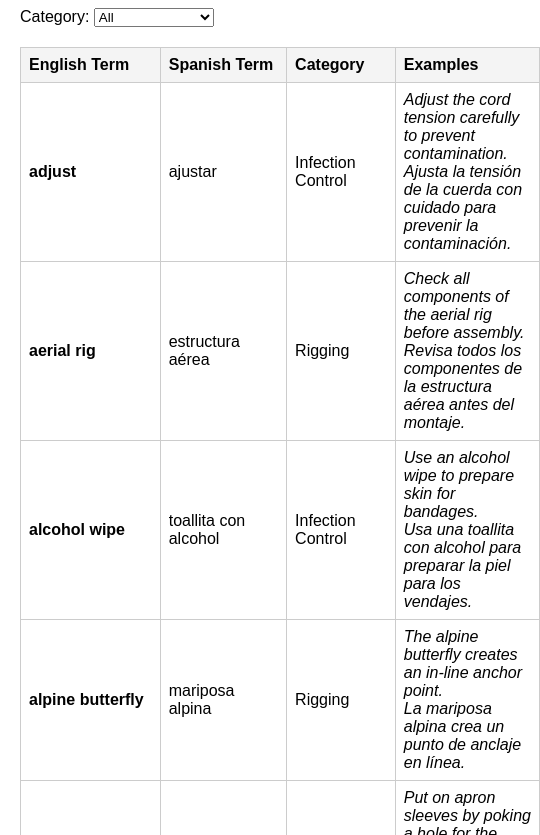
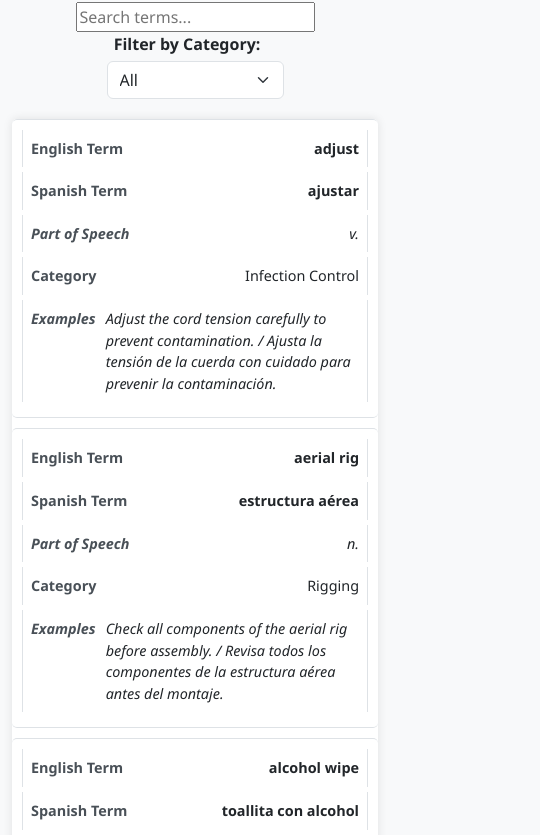
Before and after one commit to aebelenkiy/suspension-english-spanish-glossary, a plain HTML site: page index.html in a window 390 px wide. Shown: the part 129-964 px from the top of the page, 540 px wide, since content can reach past the window. Drawn offline with nearby package versions, Linux system fonts and the light colour scheme.

Commit message:
Add Bootstrap

```diff
--- a/index.html
+++ b/index.html
@@ -4,31 +4,39 @@
   <meta charset="UTF-8">
   <meta name="viewport" content="width=device-width, initial-scale=1.0">
   <title>Hook Suspension Glossary</title>
+  <link href="https://cdn.jsdelivr.net/npm/bootstrap@5.3.0/dist/css/bootstrap.min.css" rel="stylesheet">
   <link rel="stylesheet" href="style.css">
-  <script defer src="script.js"></script>
 </head>
 <body>
-  <div class="container">
-    <h1>Hook Suspension Glossary</h1>
-    <div class="filters">
-      <label for="category-filter">Category:</label>
-      <select id="category-filter">
+  <div class="container my-4">
+    <h1 class="text-center">Hook Suspension Spanish-English Glossary</h1>
+    <div class="filter-bar d-flex justify-content-between align-items-center">
+      <label for="search-bar">Search:</label>
+      <input type="text" id="search-bar" placeholder="Search terms...">
+      <label for="category-filter" class="form-label me-3">Filter by Category:</label>
+      <select id="category-filter" class="form-select w-auto">
         <option value="">All</option>
       </select>
     </div>
-    <table id="glossary">
-      <thead>
+    <table id="glossary-table" class="table table-bordered table-hover">
+      <thead class="table-dark">
         <tr>
           <th>English Term</th>
           <th>Spanish Term</th>
+          <th id="sort-pos" style="cursor: pointer;">Part of Speech 🔽</th>
           <th>Category</th>
           <th>Examples</th>
         </tr>
       </thead>
       <tbody>
-        <!-- Entries will be dynamically inserted here -->
+        <!-- Rows will be added dynamically -->
       </tbody>
     </table>
+    <footer>
+      <p>Made with ❤️ for the community.</p>
+    </footer>
   </div>
+  <script src="https://code.jquery.com/jquery-3.6.0.min.js"></script>
+  <script src="script.js"></script>
 </body>
 </html>
--- a/script.js
+++ b/script.js
@@ -1,48 +1,92 @@
-document.addEventListener("DOMContentLoaded", () => {
-  const tableBody = document.querySelector("#glossary tbody");
-  const categoryFilter = document.querySelector("#category-filter");
+// Variable to store glossary data
+let data = [];
+let posSortAsc = true; // State to track sort direction
 
-  // Fetch JSON data
-  fetch("glossary.json")
-    .then((response) => response.json())
-    .then((data) => {
-      populateTable(data);
-      populateFilter(data);
+// Function to render the table rows dynamically
+const renderTable = (filteredData) => {
+  const tableBody = document.querySelector('#glossary-table tbody');
+  tableBody.innerHTML = '';
+  filteredData.forEach(entry => {
+    const row = `
+      <tr>
+        <td class="term" data-label="English Term">${entry['English Term']}</td>
+        <td class="term" data-label="Spanish Term">${entry['Spanish Term']}</td>
+        <td class="part-of-speech" data-label="Part of Speech">${entry['Part of Speech']}</td>
+        <td data-label="Category">${entry['Category']}</td>
+        <td class="example" data-label="Examples">${entry['English Example']} / ${entry['Spanish Example']}</td>
+      </tr>
+    `;
+    tableBody.insertAdjacentHTML('beforeend', row);
+  });
+};
+
+document.getElementById('search-bar').addEventListener('input', (event) => {
+  const searchTerm = event.target.value.toLowerCase();
+  const filteredData = data.filter(entry =>
+    entry['English Term'].toLowerCase().includes(searchTerm) ||
+    entry['Spanish Term'].toLowerCase().includes(searchTerm) ||
+    entry['Part of Speech'].toLowerCase().includes(searchTerm) ||
+    entry['Category'].toLowerCase().includes(searchTerm)
+  );
+  renderTable(filteredData);
+});
+
+
+
+// Function to sort data by Part of Speech
+const sortDataByPOS = () => {
+  data.sort((a, b) => {
+    if (a['Part of Speech'] < b['Part of Speech']) return posSortAsc ? -1 : 1;
+    if (a['Part of Speech'] > b['Part of Speech']) return posSortAsc ? 1 : -1;
+    return 0;
+  });
+};
+
+// Event listener for sorting by Part of Speech
+const addSortingListeners = () => {
+  const posHeader = document.getElementById('sort-pos');
+  posHeader.addEventListener('click', () => {
+    posSortAsc = !posSortAsc; // Toggle sort direction
+    sortDataByPOS(); // Sort data
+    renderTable(data); // Re-render table with sorted data
+    posHeader.textContent = `Part of Speech ${posSortAsc ? '🔽' : '🔼'}`; // Update header arrow
+  });
+};
+
+// Function to filter data by category
+const filterByCategory = (selectedCategory) => {
+  return selectedCategory
+    ? data.filter(item => item.Category === selectedCategory)
+    : data;
+};
+
+// Load JSON data and initialize the glossary
+fetch('glossary.json')
+  .then(response => response.json())
+  .then(loadedData => {
+    data = loadedData; // Store data globally
+    const categoryFilter = document.getElementById('category-filter');
+
+    // Populate filter dropdown
+    const categories = [...new Set(data.map(item => item.Category))];
+    categories.forEach(category => {
+      const option = document.createElement('option');
+      option.value = category;
+      option.textContent = category;
+      categoryFilter.appendChild(option);
     });
 
-  // Populate Table
-  function populateTable(data) {
-    tableBody.innerHTML = ""; // Clear previous data
-    data.forEach((entry) => {
-      const row = `
-        <tr>
-          <td><strong>${entry["English Term"]}</strong></td>
-          <td>${entry["Spanish Term"]}</td>
-          <td>${entry["Category"]}</td>
-          <td>
-            <em>${entry["English Example"]}</em><br>
-            <em>${entry["Spanish Example"]}</em>
-          </td>
-        </tr>
-      `;
-      tableBody.insertAdjacentHTML("beforeend", row);
-    });
-  }
+    // Initial render of the table
+    renderTable(data);
 
-  // Populate Filter
-  function populateFilter(data) {
-    const categories = [...new Set(data.map((entry) => entry.Category))];
-    categories.forEach((category) => {
-      const option = `<option value="${category}">${category}</option>`;
-      categoryFilter.insertAdjacentHTML("beforeend", option);
+    // Event listener for filtering
+    categoryFilter.addEventListener('change', () => {
+      const selectedCategory = categoryFilter.value;
+      const filteredData = filterByCategory(selectedCategory);
+      renderTable(filteredData);
     });
 
-    categoryFilter.addEventListener("change", () => {
-      const selectedCategory = categoryFilter.value;
-      const filteredData = selectedCategory
-        ? data.filter((entry) => entry.Category === selectedCategory)
-        : data;
-      populateTable(filteredData);
-    });
-  }
-});
+    // Add sorting functionality
+    addSortingListeners();
+  })
+  .catch(error => console.error('Error loading glossary data:', error));
--- a/style.css
+++ b/style.css
@@ -1,40 +1,141 @@
+/* General Body Styles */
 body {
-  font-family: Arial, sans-serif;
+  background-color: #f8f9fa;
+  font-family: 'Segoe UI', Tahoma, Geneva, Verdana, sans-serif;
   margin: 0;
   padding: 0;
 }
 
-.container {
-  padding: 20px;
-}
-
 h1 {
+  font-family: 'Segoe UI', Tahoma, Geneva, Verdana, sans-serif;
+  color: #343a40;
   text-align: center;
-}
-
-.filters {
   margin-bottom: 20px;
 }
 
-table {
-  width: 100%;
-  border-collapse: collapse;
+/* Filter Bar */
+.filter-bar {
+  display: flex;
+  justify-content: space-between;
+  align-items: center;
+  margin-bottom: 20px;
 }
 
-table th, table td {
-  border: 1px solid #ccc;
-  padding: 8px;
-  text-align: left;
-}
-
-table th {
-  background-color: #f4f4f4;
-}
-
-strong {
+.filter-bar label {
   font-weight: bold;
 }
 
-em {
+/* Table Styles */
+#glossary-table {
+  box-shadow: 0 0 10px rgba(0, 0, 0, 0.1);
+  background-color: #ffffff;
+  border-radius: 5px;
+  overflow: hidden;
+}
+
+thead {
+  background-color: #343a40;
+  color: #ffffff;
+}
+
+thead th {
+  padding: 10px;
+  text-align: left;
+  cursor: pointer;
+}
+
+tbody tr {
+  transition: background-color 0.2s ease;
+}
+
+tbody tr:hover {
+  background-color: #f1f1f1;
+}
+
+td {
+  padding: 10px;
+  border: 1px solid #dee2e6;
+}
+
+/* Specific Styles for Columns */
+.term {
+  font-weight: bold;
+  color: #495057;
+}
+
+.part-of-speech {
   font-style: italic;
+  color: #6c757d;
 }
+
+.example {
+  font-style: italic;
+  color: #6c757d;
+}
+
+.cross-ref {
+  color: #007bff;
+  text-decoration: underline;
+  cursor: pointer;
+}
+
+.cross-ref:hover {
+  text-decoration: none;
+}
+
+/* Footer */
+footer {
+  margin-top: 20px;
+  text-align: center;
+  font-size: 0.9em;
+  color: #6c757d;
+}
+
+/* Mobile Enhancements */
+@media (max-width: 768px) {
+  /* Table adjustments for small screens */
+  thead {
+    display: none; /* Hide table headers */
+  }
+
+  tbody tr {
+    display: flex;
+    flex-direction: column;
+    margin-bottom: 10px;
+    border: 1px solid #dee2e6;
+    border-radius: 5px;
+    padding: 10px;
+    background: #ffffff;
+  }
+
+  tbody td {
+    display: flex;
+    justify-content: space-between;
+    margin-bottom: 5px;
+  }
+
+  tbody td::before {
+    content: attr(data-label);
+    font-weight: bold;
+    color: #495057;
+    margin-right: 10px;
+  }
+
+  /* Adjust font sizes for mobile */
+  #glossary-table {
+    font-size: 0.9em;
+  }
+
+  h1 {
+    font-size: 1.5rem;
+  }
+
+  .filter-bar {
+    flex-direction: column;
+    align-items: stretch;
+  }
+
+  .filter-bar label {
+    margin-bottom: 5px;
+  }
+}
```
